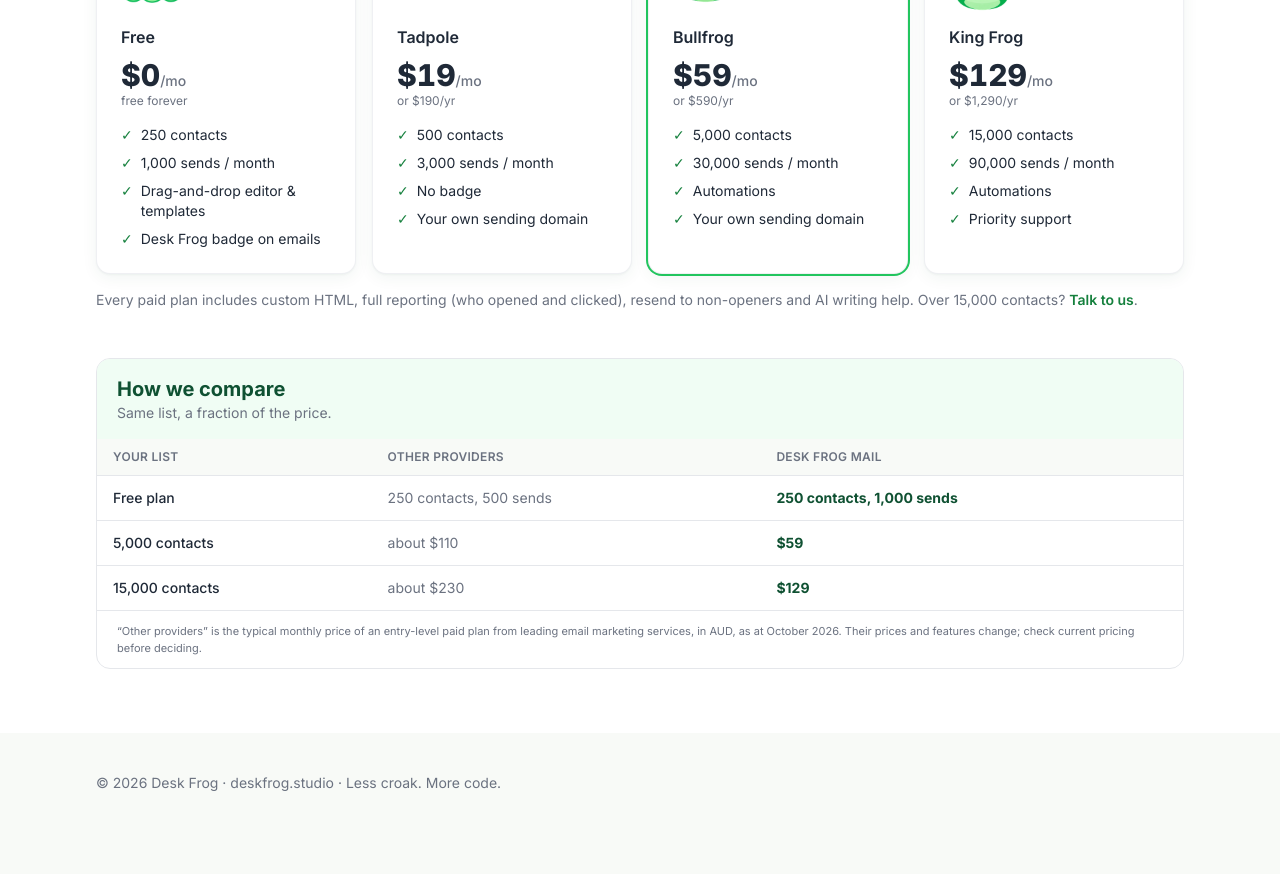
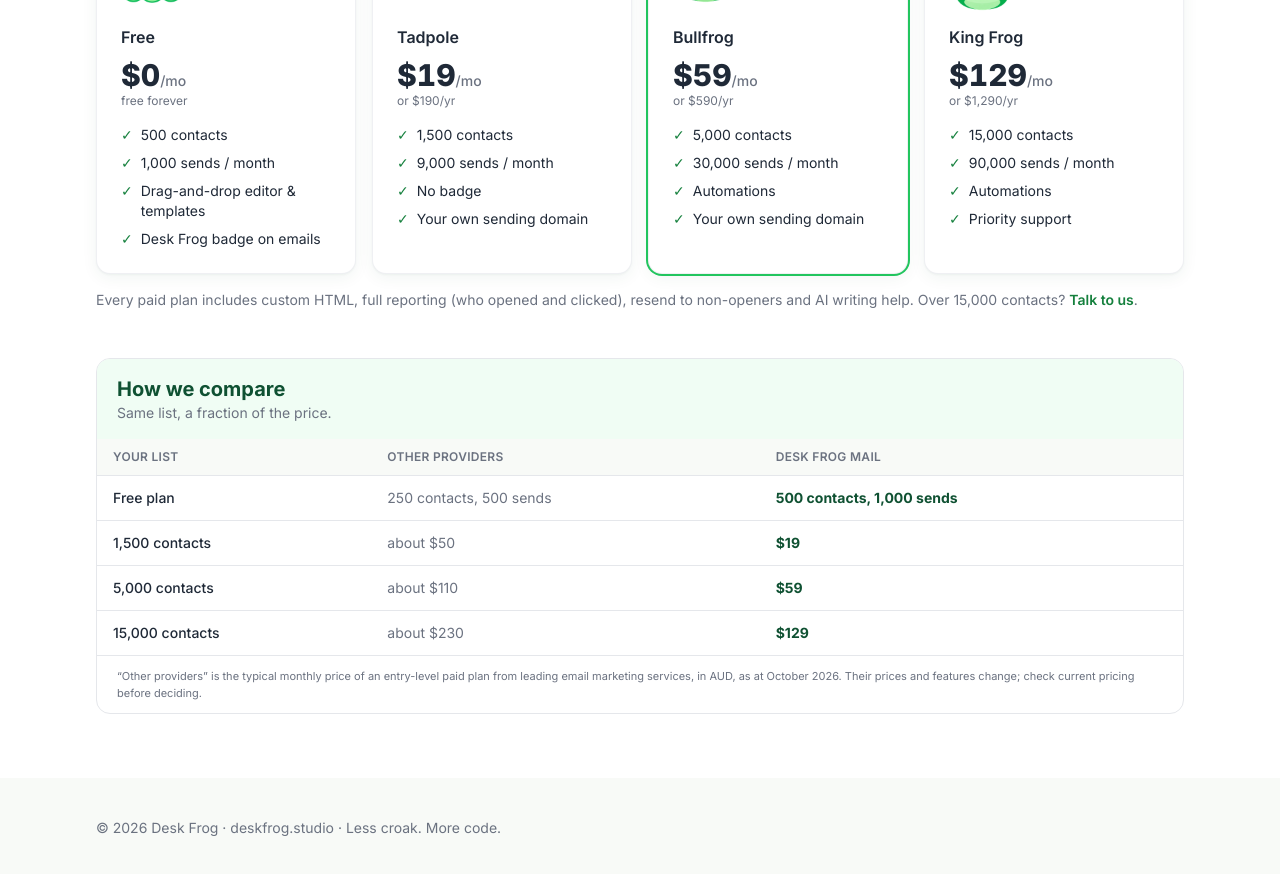
Before and after one commit to tamprd/deskfrog-mail, a Next.js app: page / in a window 1280 px wide. Shown: the part 860-1734 px from the top of the page. Before the commit the page ends 1693 px from the top, so only its background shows below. Built offline with nearby package versions, Linux system fonts and the light colour scheme.

Commit message:
Free 500 contacts; Tadpole back to 1,500
Co-Authored-By: Claude Opus 5.5 <noreply@anthropic.com>
Claude-Session: https://claude.ai/code/session_018ZCavYxrTCNekCScghoPQD

```diff
--- a/src/app/login/page.tsx
+++ b/src/app/login/page.tsx
@@ -38,7 +38,7 @@ export default async function LoginPage({
           {signup ? "Start sending for free" : "Welcome back"}
         </h1>
         <p className="mt-2 text-muted">
-          {signup ? "Free for up to 250 contacts. No card needed." : "Sign in to your workspace."}
+          {signup ? "Free for up to 500 contacts. No card needed." : "Sign in to your workspace."}
         </p>
         <form action={signIn} className="mt-8 max-w-sm space-y-4">
           <input type="hidden" name="next" value={next ?? "/app"} />
--- a/src/app/page.tsx
+++ b/src/app/page.tsx
@@ -4,15 +4,16 @@ import { PlanIcon } from "@/components/plan-icon";
 
 // AUD, GST inclusive. Annual = 10 × monthly (2 months free).
 const tiers = [
-  { name: "Free", price: 0, items: ["250 contacts", "1,000 sends / month", "Drag-and-drop editor & templates", "Desk Frog badge on emails"] },
-  { name: "Tadpole", price: 19, items: ["500 contacts", "3,000 sends / month", "No badge", "Your own sending domain"] },
+  { name: "Free", price: 0, items: ["500 contacts", "1,000 sends / month", "Drag-and-drop editor & templates", "Desk Frog badge on emails"] },
+  { name: "Tadpole", price: 19, items: ["1,500 contacts", "9,000 sends / month", "No badge", "Your own sending domain"] },
   { name: "Bullfrog", price: 59, popular: true, items: ["5,000 contacts", "30,000 sends / month", "Automations", "Your own sending domain"] },
   { name: "King Frog", price: 129, items: ["15,000 contacts", "90,000 sends / month", "Automations", "Priority support"] },
 ];
 
 // Comparison with typical pricing elsewhere (entry-level paid plan, AUD per month).
 const compare = [
-  { contacts: "Free plan", them: "250 contacts, 500 sends", us: "250 contacts, 1,000 sends" },
+  { contacts: "Free plan", them: "250 contacts, 500 sends", us: "500 contacts, 1,000 sends" },
+  { contacts: "1,500 contacts", them: "about $50", us: "$19" },
   { contacts: "5,000 contacts", them: "about $110", us: "$59" },
   { contacts: "15,000 contacts", them: "about $230", us: "$129" },
 ];
```
Also changed, not shown: 2 other files (tests, documents, lock files or other folders).
